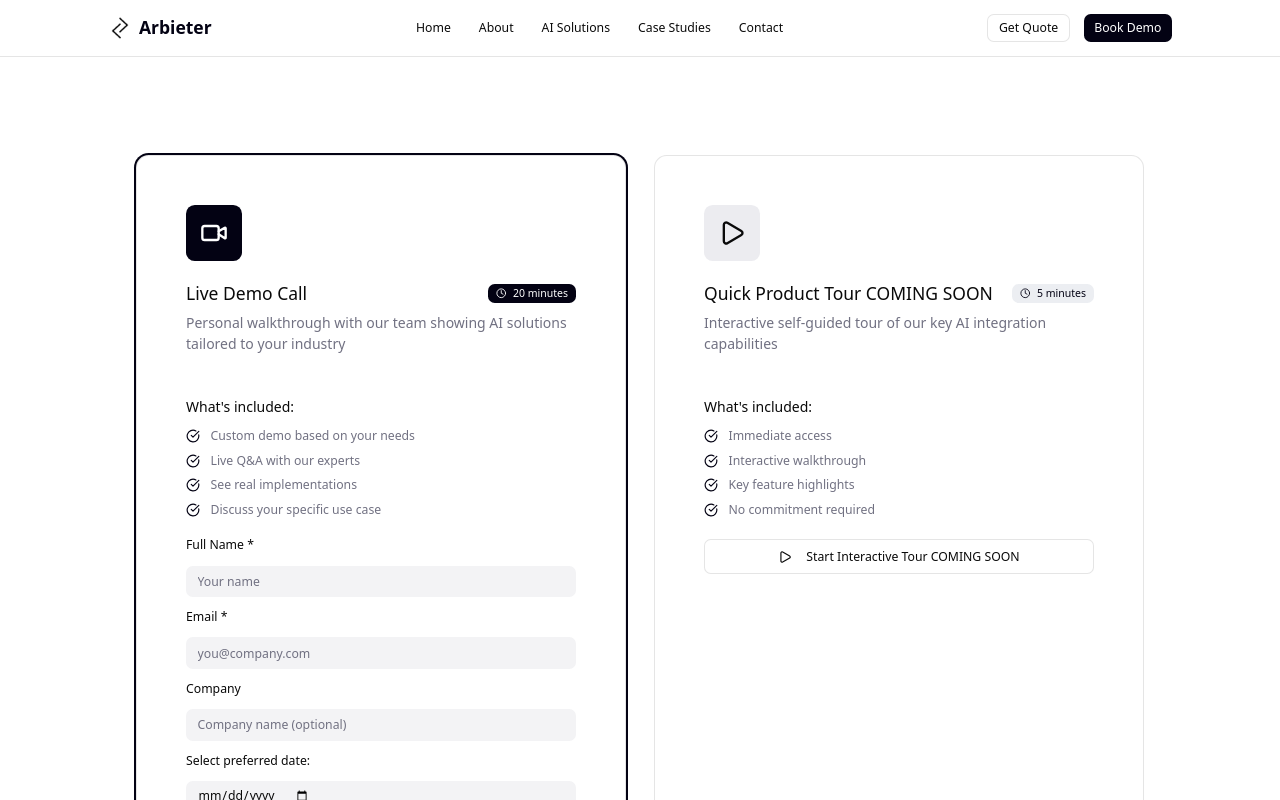
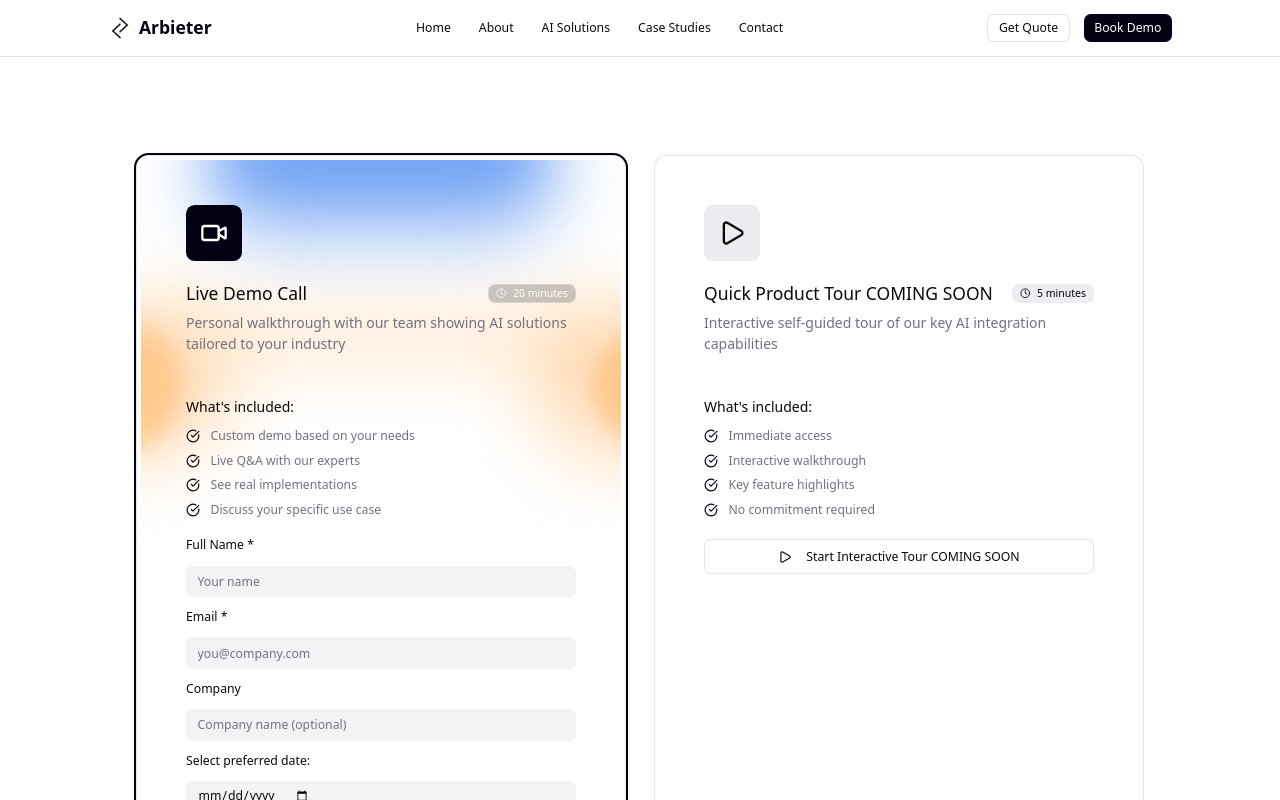
Before and after one commit to AlexanderBrady/arbieter-website, a Next.js app: page /demo in a window 1280 px wide. Shown: the top 800 px of the page. Built offline with nearby package versions, Linux system fonts and the light colour scheme.

Commit message:
add [design elements]

```diff
--- a/src/app/_components/AIIntegrationsPage.tsx
+++ b/src/app/_components/AIIntegrationsPage.tsx
@@ -25,6 +25,7 @@ import {
   FileText,
 } from "lucide-react";
 import { useRouter } from "next/navigation";
+import GradientBg from "./GradientBg";
 
 const solutions = [
   {
@@ -197,7 +198,8 @@ export function AIIntegrationsPage() {
     <div className="min-h-screen bg-background">
       {/* Hero Section */}
       <section className="relative py-20 lg:py-28 bg-gradient-to-br from-primary/5 to-muted/20">
-        <div className="container mx-auto px-4 sm:px-6 lg:px-8">
+        <GradientBg />
+        <div className="container mx-auto px-4 sm:px-6 lg:px-8 relative">
           <div className="grid lg:grid-cols-2 gap-12 items-center">
             {/* LEFT: text + buttons */}
             <div className="relative z-10">
--- a/src/app/_components/AboutPage.tsx
+++ b/src/app/_components/AboutPage.tsx
@@ -23,6 +23,7 @@ import {
   Coffee,
   Lightbulb,
 } from "lucide-react";
+import GradientBg from "./GradientBg";
 
 export function AboutPage() {
   const router = useRouter();
@@ -151,7 +152,8 @@ export function AboutPage() {
     <div className="min-h-screen bg-background">
       {/* Hero Section */}
       <section className="relative py-20 lg:py-28 bg-gradient-to-br from-primary/5 to-muted/20">
-        <div className="container mx-auto px-4 sm:px-6 lg:px-8">
+        <GradientBg />
+        <div className="container mx-auto px-4 sm:px-6 lg:px-8 relative">
           <div className="grid lg:grid-cols-2 gap-12 items-center">
             <div>
               <Badge variant="secondary" className="mb-4">
--- a/src/app/_components/CaseStudiesPage.tsx
+++ b/src/app/_components/CaseStudiesPage.tsx
@@ -24,6 +24,7 @@ import {
   ShieldCheck,
   Star,
 } from "lucide-react";
+import GradientBg from "./GradientBg";
 
 export function CaseStudiesPage() {
   const [selectedFilter, setSelectedFilter] = useState("all");
@@ -202,8 +203,9 @@ export function CaseStudiesPage() {
   return (
     <div className="min-h-screen bg-background">
       {/* Featured Case Study */}
-      <section className="py-20 lg:py-28">
-        <div className="container mx-auto px-4 sm:px-6 lg:px-8">
+      <section className="py-20 lg:py-28 relative">
+        <GradientBg />
+        <div className="container mx-auto px-4 sm:px-6 lg:px-8 relative">
           <Card className="overflow-hidden shadow-2xl">
             <div className="grid lg:grid-cols-2 gap-0">
               <div className="relative h-64 lg:h-auto">
--- a/src/app/_components/ContactPage.tsx
+++ b/src/app/_components/ContactPage.tsx
@@ -32,6 +32,7 @@ import {
   Check,
 } from "lucide-react";
 import { useRouter } from "next/navigation";
+import GradientBg from "./GradientBg";
 
 export function ContactPage() {
   const router = useRouter();
@@ -197,6 +198,7 @@ export function ContactPage() {
     <div className="min-h-screen bg-background">
       {/* Hero Section */}
       <section className="relative py-20 lg:py-28 bg-gradient-to-br from-primary/5 to-muted/20">
+        <GradientBg />
         <div className="container mx-auto px-4 sm:px-6 lg:px-8">
           <div className="text-center max-w-4xl mx-auto">
             <Badge variant="secondary" className="mb-4">
@@ -215,7 +217,8 @@ export function ContactPage() {
 
       {/* Contact Form Section */}
       <section className="py-20 lg:py-28">
-        <div className="container mx-auto px-4 sm:px-6 lg:px-8">
+        <GradientBg />
+        <div className="container mx-auto px-4 sm:px-6 lg:px-8 relative">
           <div className="grid lg:grid-cols-3 gap-12">
             {/* Main Contact Form */}
             <div className="lg:col-span-2">
--- a/src/app/_components/DemoPage.tsx
+++ b/src/app/_components/DemoPage.tsx
@@ -23,6 +23,7 @@ import {
   PhoneCall,
 } from "lucide-react";
 import { useRouter } from "next/navigation";
+import ThreeBlob from "./ThreeBlob";
 
 export function DemoPage() {
   const [isScheduled, setIsScheduled] = useState(false);
@@ -204,7 +205,7 @@ export function DemoPage() {
 
       {/* Demo Options */}
       <section className="py-20 lg:py-28">
-        <div className="container mx-auto px-4 sm:px-6 lg:px-8">
+        <div className="container mx-auto px-4 sm:px-6 lg:px-8 ">
           <div className="grid lg:grid-cols-2 gap-8 max-w-6xl mx-auto">
             {demoOptions.map((option, index) => {
               const IconComponent = option.icon;
@@ -213,11 +214,14 @@ export function DemoPage() {
               return (
                 <Card
                   key={index}
-                  className={`p-8 ${
-                    isPrimary ? "ring-2 ring-primary" : ""
+                  className={`p-8  ${
+                    isPrimary
+                      ? "ring-2 ring-primary relative overflow-hidden "
+                      : ""
                   } hover:shadow-lg transition-shadow`}
                 >
-                  <CardHeader className="pb-6">
+                  {isPrimary && <ThreeBlob />}
+                  <CardHeader className={`pb-6 ${isPrimary ? "relative z-10" : ""}`}>
                     <div
                       className={`w-16 h-16 ${
                         isPrimary ? "bg-primary" : "bg-muted"
@@ -233,7 +237,10 @@ export function DemoPage() {
                     </div>
                     <div className="flex items-center justify-between">
                       <CardTitle className="text-xl">{option.title}</CardTitle>
-                      <Badge variant={isPrimary ? "default" : "secondary"}>
+                      <Badge
+                        variant={isPrimary ? "secondary" : "secondary"}
+                        className={isPrimary ? "bg-black/20 text-white border-white/30 backdrop-blur-md" : ""}
+                      >
                         <Clock className="w-3 h-3 mr-1" />
                         {option.duration}
                       </Badge>
@@ -243,7 +250,7 @@ export function DemoPage() {
                     </CardDescription>
                   </CardHeader>
 
-                  <CardContent className="space-y-6">
+                  <CardContent className={`space-y-6 ${isPrimary ? "relative z-10" : ""}`}>
                     <div>
                       <h4 className="font-medium mb-3">
                         What&apos;s included:
@@ -324,7 +331,11 @@ export function DemoPage() {
                         </div>
 
                         <Button
-                          className="w-full"
+                          className={`w-full ${
+                            isPrimary
+                              ? "bg-white/20 text-white border-white/30 hover:bg-white/30 backdrop-blur-sm"
+                              : ""
+                          }`}
                           size="lg"
                           disabled={!canSubmit}
                           onClick={scheduleDemo}
--- /dev/null
+++ b/src/app/_components/ThreeBlob.tsx
@@ -0,0 +1,98 @@
+import React from 'react'
+import { cn } from "./ui/utils";
+
+interface ThreeBlobProps extends React.HTMLAttributes<HTMLDivElement> {
+  firstBlobColor?: string;
+  secondBlobColor?: string;
+  thirdBlobColor?: string;
+}
+
+const ThreeBlob = ({
+  className = "",
+  firstBlobColor = "bg-[#4285F1]",
+  secondBlobColor = "bg-[#FFB565]",
+  thirdBlobColor = "bg-[#FF6C6D]"
+}: ThreeBlobProps) => {
+  return (
+    <div className={cn("absolute inset-0 overflow-hidden rounded-lg ", className)}>
+      {/* Top blob - Blue */}
+      <div
+        className={cn(
+          "absolute -top-10 left-1/2 transform -translate-x-1/2 w-100 h-32 rounded-full opacity-60 blur-2xl",
+        //   "animate-[pop-blob_5s_infinite]",
+          firstBlobColor,
+        )}
+        style={{
+          animationDelay: "0s"
+        }}
+      />
+      <div
+        className={cn(
+          "absolute -top-10 left-1/2 transform -translate-x-1/2 w-80 h-16 rounded-full opacity-60 blur-xl",
+          "animate-[pop-blob_5s_infinite]",
+          firstBlobColor,
+        )}
+        style={{
+          animationDelay: "0s"
+        }}
+      />
+
+      {/* Middle blob - Golden Orange */}
+      <div
+        className={cn(
+          "absolute top-1/6 -left-1/3 w-72 h-40 rounded-full opacity-50 blur-2xl",
+        //   "animate-[pop-blob_5s_infinite]",
+          secondBlobColor,
+        )}
+        style={{
+          animationDelay: "1.67s"
+        }}
+      />
+      <div
+        className={cn(
+          "absolute top-1/6 -left-1/3 w-60 h-40 rounded-full opacity-50 blur-md",
+          "animate-[pop-blob_5s_infinite]",
+          secondBlobColor,
+        )}
+        style={{
+          animationDelay: "1.67s"
+        }}
+      />
+      <div
+        className={cn(
+          "absolute top-1/6 left-1/2 transform -translate-x-1/2 w-full h-10 rounded-full opacity-50 blur-2xl",
+        //   "animate-[pop-blob_5s_infinite]",
+          secondBlobColor,
+        )}
+        style={{
+          animationDelay: "1.67s"
+        }}
+      />
+
+      {/* Bottom blob - Coral Red */}
+      <div
+        className={cn(
+          "absolute top-1/6 -right-1/3 w-72 h-40 rounded-full opacity-50 blur-2xl",
+        //   "animate-[pop-blob_5s_infinite]",
+          secondBlobColor,
+        )}
+        style={{
+          animationDelay: "3.33s"
+        }}
+      />
+      <div
+        className={cn(
+          "absolute top-1/6 -right-1/3 w-60 h-40 rounded-full opacity-50 blur-md",
+          "animate-[pop-blob_5s_infinite]",
+          secondBlobColor,
+        )}
+        style={{
+          animationDelay: "3.33s"
+        }}
+      />
+      <div className="absolute inset-0 rounded-lg inset-ring-4 inset-ring-white z-[10]"></div>
+    </div>
+  )
+}
+
+export default ThreeBlob
--- a/src/app/globals.css
+++ b/src/app/globals.css
@@ -157,6 +157,10 @@
   body {
     @apply bg-background text-foreground;
   }
+
+  .clip-gradient {
+    @apply bg-clip-text text-transparent bg-gradient-to-r from-[#4285F1] via-[#FF6C6D] to-[#FFB565] ;
+  }
 }
 
 /* Simple sensible defaults for headings & text */
@@ -239,3 +243,22 @@
 ::selection {
   @apply bg-primary text-primary-foreground;
 }
+
+.pop-gradient {
+  background: linear-gradient(135deg, #4285F1 0%, #FFB565 25%, #FF6C6D 50%, #99A6FB 100%);
+  background-size: 400% 400%;
+  animation: gradient 15s ease infinite;
+}
+
+@keyframes gradient {
+  0% { background-position: 0% 100%; }
+  50% { background-position: 100% 100%; }
+  100% { background-position: 0% 100%; }
+}
+
+/*
+/*
+firstBlobColor = "bg-[#4285F1]",
+  secondBlobColor = "bg-[#FF6C6D]",
+  thirdBlobColor = "bg-[#FFB565]",
+  fourthBlobColor = "bg-[#99A6FB]" */
```
Also changed, not shown: src/app/_components/ServicesSection.tsx (+13 -7 lines).
